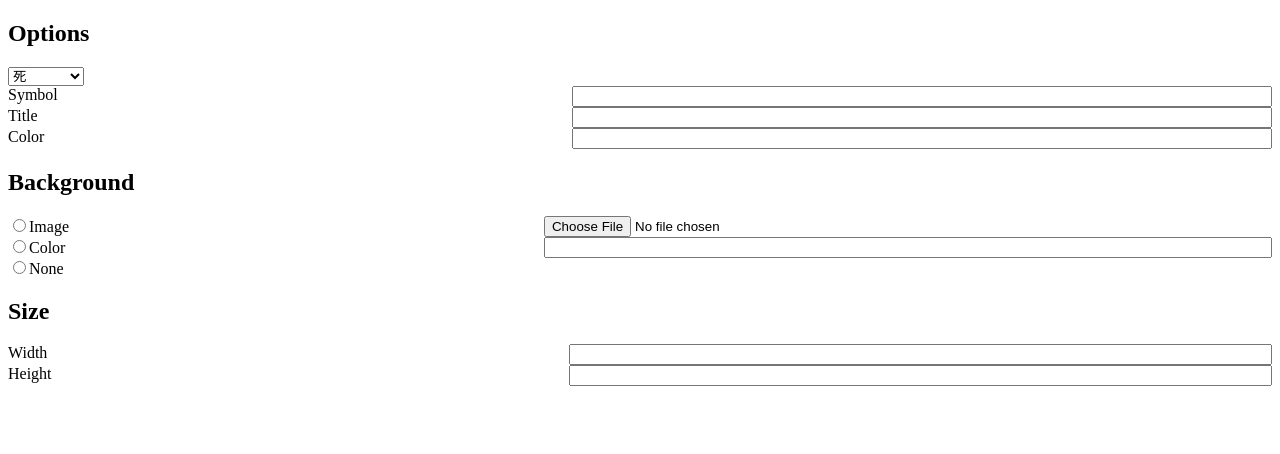
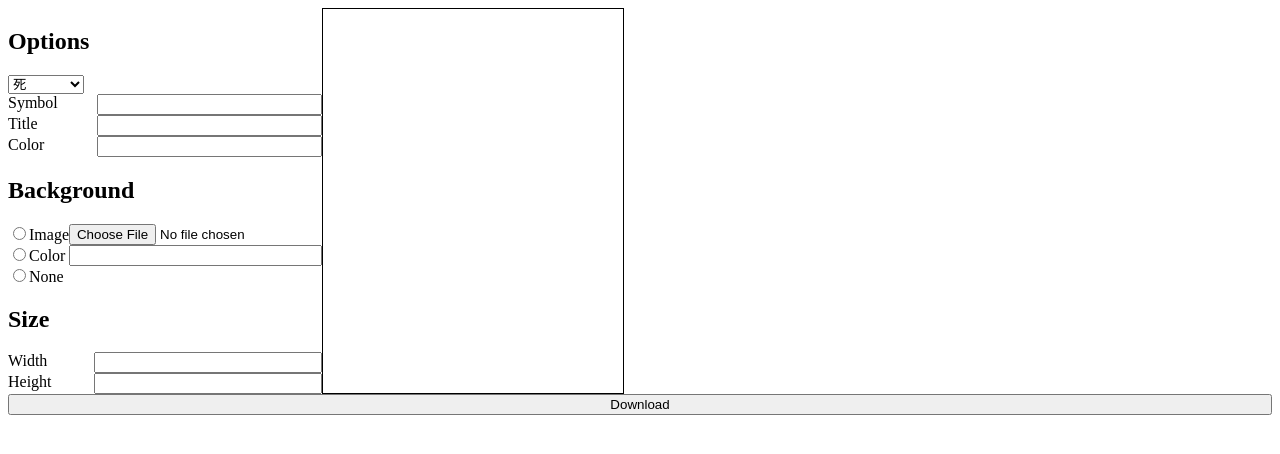
Before and after one commit to lomirus/sekiro-symbols-generator, a React app: page / in a window 1280 px wide. Shown: the top 454 px of the page. Built offline with nearby package versions, Linux system fonts and the light colour scheme.

Commit message:
feat: canvas and download button

```diff
--- a/src/App.tsx
+++ b/src/App.tsx
@@ -1,11 +1,30 @@
-import { ReactElement } from 'react';
+import { ReactElement, CSSProperties } from 'react';
 import Options from './components/Options'
+import Preview from './components/Preview'
+import Download from './components/Download'
+
+const styles: Record<string, CSSProperties> = {
+    root: {
+        display: "flex",
+        flexDirection: "column"
+    },
+    main: {
+        display: "flex",
+        flexDirection: "row"
+    }
+}
 
 const App = (): ReactElement => (
-    <div>
-        <Options.Main />
-        <Options.Background />
-        <Options.Size />
+    <div style={styles.root}>
+        <div style={styles.main}>
+            <div id="options">
+                <Options.Main />
+                <Options.Background />
+                <Options.Size />
+            </div>
+            <Preview />
+        </div>
+        <Download />
     </div>
 );
 
--- /dev/null
+++ b/src/components/Download.tsx
@@ -0,0 +1,7 @@
+import { ReactElement } from 'react';
+
+const Download = (): ReactElement => (
+    <button>Download</button>
+)
+
+export default Download
--- /dev/null
+++ b/src/components/Preview.tsx
@@ -0,0 +1,9 @@
+import { ReactElement } from 'react';
+
+const Preview = (): ReactElement => (
+    <canvas id="preview" style={{
+        border: "1px solid #000"
+    }}></canvas>
+)
+
+export default Preview
```
